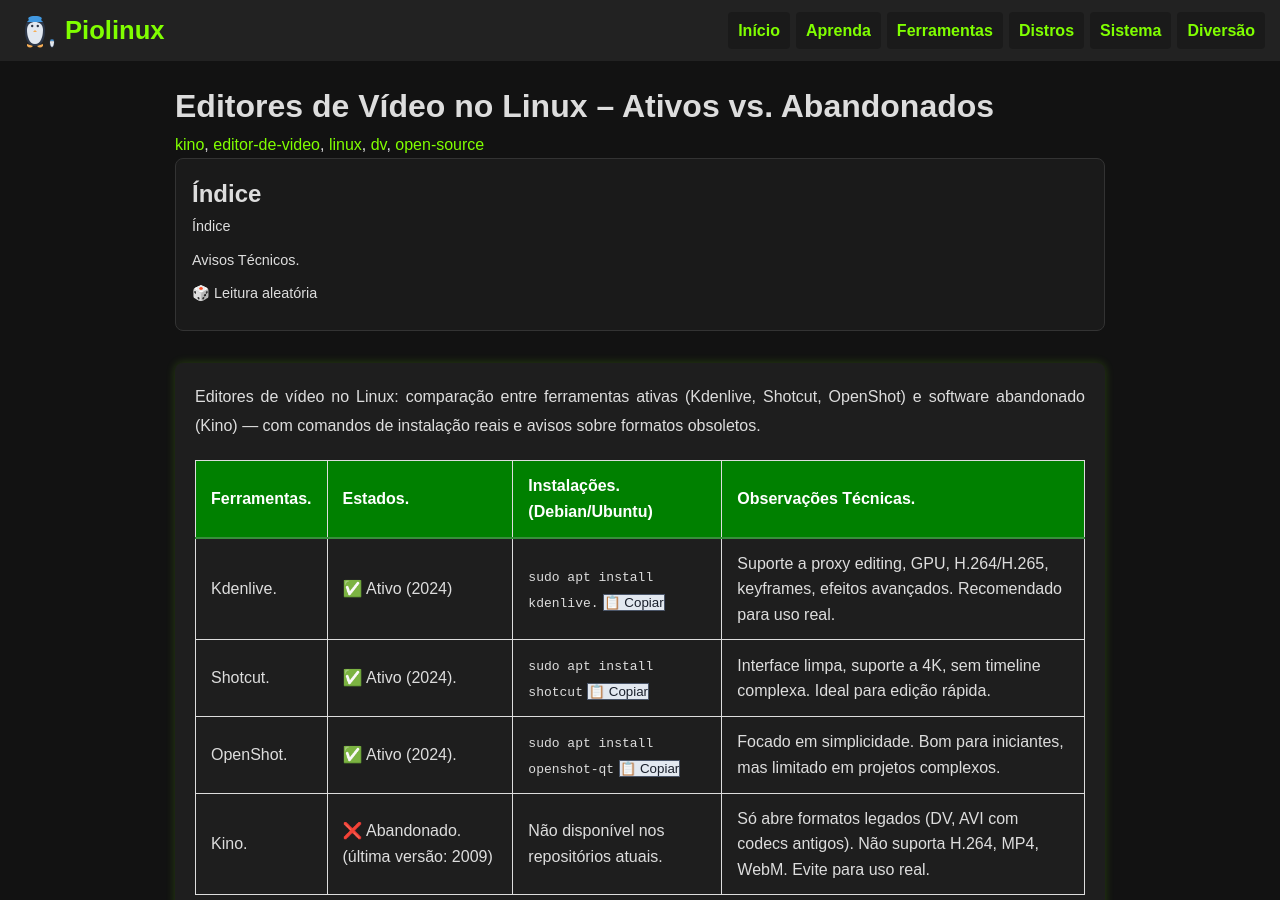
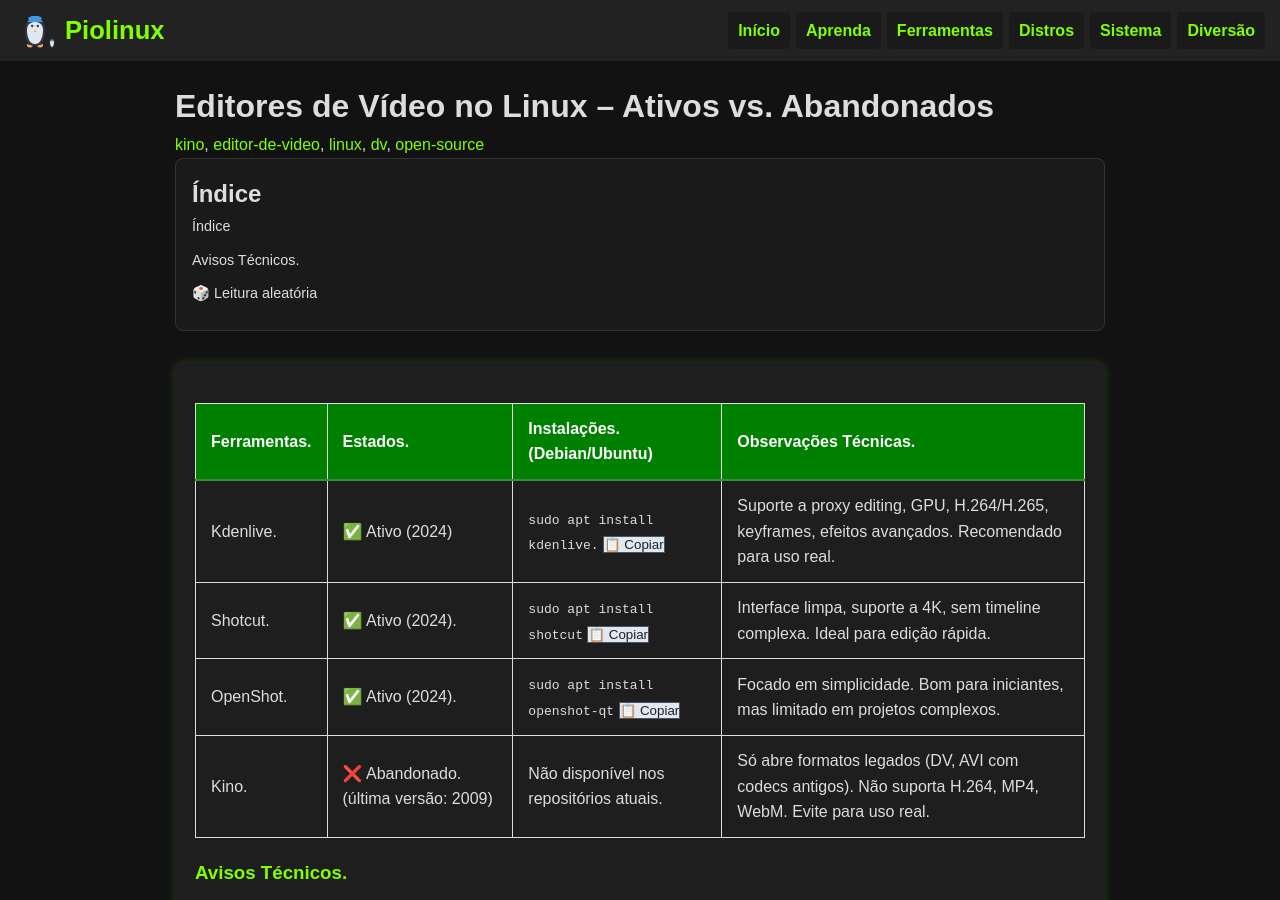
Before and after one commit to Piolinux/piolinux-site, a Jekyll site: the page built from _posts/2025-08-15-editores-de-video-no-linux-ativos-vs-abandonados.md, in a window 1280 px wide and 900 px high. Built offline with Jekyll 4.4.1, drawn with Linux system fonts in a browser that asks for light colours.

Commit message:
Update 2025-08-15-editores-de-video-no-linux-ativos-vs-abandonados.md

```diff
--- a/_posts/2025-08-15-editores-de-video-no-linux-ativos-vs-abandonados.md
+++ b/_posts/2025-08-15-editores-de-video-no-linux-ativos-vs-abandonados.md
@@ -15,7 +15,6 @@ tags: [kino, editor-de-video, linux, dv, open-source]
 
 <section class="post-content">
 
-<p>Editores de vídeo no Linux: comparação entre ferramentas ativas (Kdenlive, Shotcut, OpenShot) e software abandonado (Kino) — com comandos de instalação reais e avisos sobre formatos obsoletos.</p>
 
 
     <table class="evergreen-table">
```
